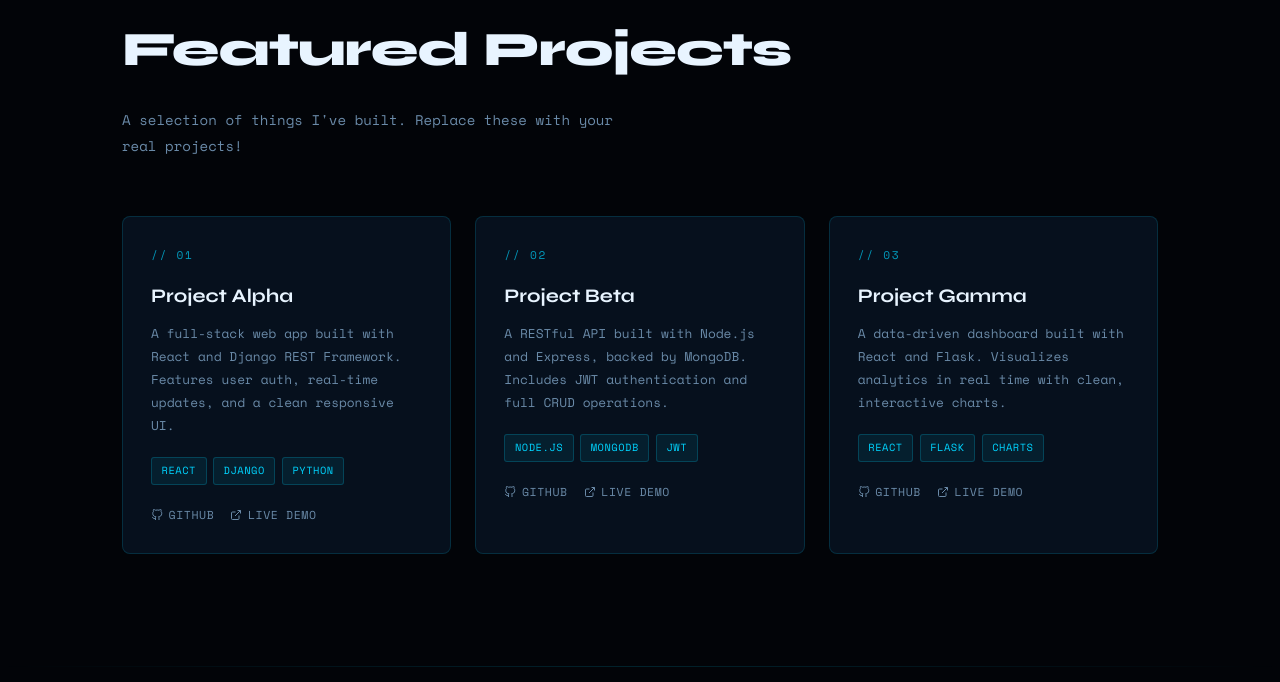
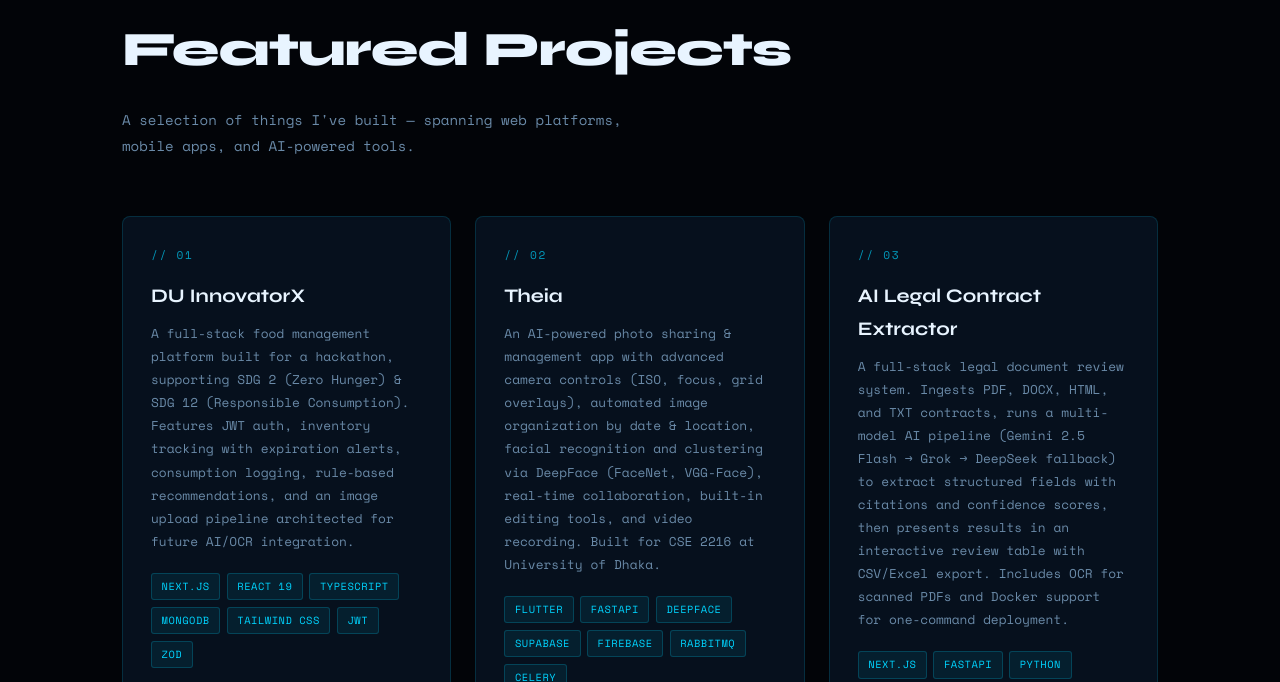
Before and after one commit to point-break-5/point-break-5.github.io, a plain HTML site: page index.html in a window 1280 px wide. Shown: the part 2349-3031 px from the top of the page. Drawn offline with nearby package versions, Linux system fonts and the light colour scheme.

Commit message:
Update project descriptions and links in index.html

```diff
--- a/index.html
+++ b/index.html
@@ -660,69 +660,72 @@
   <section id="projects">
     <div class="section-label">Work</div>
     <h2 class="section-title">Featured Projects</h2>
-    <p class="section-desc">A selection of things I've built. Replace these with your real projects!</p>
+    <p class="section-desc">A selection of things I've built — spanning web platforms, mobile apps, and AI-powered tools.</p>
 
     <div class="projects-grid">
 
       <div class="project-card">
         <div class="project-num">// 01</div>
-        <div class="project-title">Project Alpha</div>
-        <p class="project-desc">A full-stack web app built with React and Django REST Framework. Features user auth, real-time updates, and a clean responsive UI.</p>
+        <div class="project-title">DU InnovatorX</div>
+        <p class="project-desc">A full-stack food management platform built for a hackathon, supporting SDG 2 (Zero Hunger) &amp; SDG 12 (Responsible Consumption). Features JWT auth, inventory tracking with expiration alerts, consumption logging, rule-based recommendations, and an image upload pipeline architected for future AI/OCR integration.</p>
         <div class="project-tags">
-          <span class="tag">React</span>
-          <span class="tag">Django</span>
-          <span class="tag">Python</span>
+          <span class="tag">Next.js</span>
+          <span class="tag">React 19</span>
+          <span class="tag">TypeScript</span>
+          <span class="tag">MongoDB</span>
+          <span class="tag">Tailwind CSS</span>
+          <span class="tag">JWT</span>
+          <span class="tag">Zod</span>
         </div>
         <div class="project-links">
-          <a class="project-link" href="#">
+          <a class="project-link" href="https://github.com/point-break-5/DU_InnovatorX/tree/Frontend" target="_blank">
             <svg viewBox="0 0 24 24"><path d="M9 19c-5 1.5-5-2.5-7-3m14 6v-3.87a3.37 3.37 0 0 0-.94-2.61c3.14-.35 6.44-1.54 6.44-7A5.44 5.44 0 0 0 20 4.77 5.07 5.07 0 0 0 19.91 1S18.73.65 16 2.48a13.38 13.38 0 0 0-7 0C6.27.65 5.09 1 5.09 1A5.07 5.07 0 0 0 5 4.77a5.44 5.44 0 0 0-1.5 3.78c0 5.42 3.3 6.61 6.44 7A3.37 3.37 0 0 0 9 18.13V22"/></svg>
             GitHub
-          </a>
-          <a class="project-link" href="#">
-            <svg viewBox="0 0 24 24"><path d="M18 13v6a2 2 0 0 1-2 2H5a2 2 0 0 1-2-2V8a2 2 0 0 1 2-2h6"/><polyline points="15 3 21 3 21 9"/><line x1="10" y1="14" x2="21" y2="3"/></svg>
-            Live Demo
           </a>
         </div>
       </div>
 
       <div class="project-card">
         <div class="project-num">// 02</div>
-        <div class="project-title">Project Beta</div>
-        <p class="project-desc">A RESTful API built with Node.js and Express, backed by MongoDB. Includes JWT authentication and full CRUD operations.</p>
+        <div class="project-title">Theia</div>
+        <p class="project-desc">An AI-powered photo sharing &amp; management app with advanced camera controls (ISO, focus, grid overlays), automated image organization by date &amp; location, facial recognition and clustering via DeepFace (FaceNet, VGG-Face), real-time collaboration, built-in editing tools, and video recording. Built for CSE 2216 at University of Dhaka.</p>
         <div class="project-tags">
-          <span class="tag">Node.js</span>
-          <span class="tag">MongoDB</span>
-          <span class="tag">JWT</span>
+          <span class="tag">Flutter</span>
+          <span class="tag">FastAPI</span>
+          <span class="tag">DeepFace</span>
+          <span class="tag">Supabase</span>
+          <span class="tag">Firebase</span>
+          <span class="tag">RabbitMQ</span>
+          <span class="tag">Celery</span>
         </div>
         <div class="project-links">
-          <a class="project-link" href="#">
+          <a class="project-link" href="https://github.com/point-break-5/Thiea_app" target="_blank">
             <svg viewBox="0 0 24 24"><path d="M9 19c-5 1.5-5-2.5-7-3m14 6v-3.87a3.37 3.37 0 0 0-.94-2.61c3.14-.35 6.44-1.54 6.44-7A5.44 5.44 0 0 0 20 4.77 5.07 5.07 0 0 0 19.91 1S18.73.65 16 2.48a13.38 13.38 0 0 0-7 0C6.27.65 5.09 1 5.09 1A5.07 5.07 0 0 0 5 4.77a5.44 5.44 0 0 0-1.5 3.78c0 5.42 3.3 6.61 6.44 7A3.37 3.37 0 0 0 9 18.13V22"/></svg>
             GitHub
           </a>
-          <a class="project-link" href="#">
+          <a class="project-link" href="https://youtu.be/cqLra_9JPLM" target="_blank">
             <svg viewBox="0 0 24 24"><path d="M18 13v6a2 2 0 0 1-2 2H5a2 2 0 0 1-2-2V8a2 2 0 0 1 2-2h6"/><polyline points="15 3 21 3 21 9"/><line x1="10" y1="14" x2="21" y2="3"/></svg>
-            Live Demo
+            Demo
           </a>
         </div>
       </div>
 
       <div class="project-card">
         <div class="project-num">// 03</div>
-        <div class="project-title">Project Gamma</div>
-        <p class="project-desc">A data-driven dashboard built with React and Flask. Visualizes analytics in real time with clean, interactive charts.</p>
+        <div class="project-title">AI Legal Contract Extractor</div>
+        <p class="project-desc">A full-stack legal document review system. Ingests PDF, DOCX, HTML, and TXT contracts, runs a multi-model AI pipeline (Gemini 2.5 Flash → Grok → DeepSeek fallback) to extract structured fields with citations and confidence scores, then presents results in an interactive review table with CSV/Excel export. Includes OCR for scanned PDFs and Docker support for one-command deployment.</p>
         <div class="project-tags">
-          <span class="tag">React</span>
-          <span class="tag">Flask</span>
-          <span class="tag">Charts</span>
+          <span class="tag">Next.js</span>
+          <span class="tag">FastAPI</span>
+          <span class="tag">Python</span>
+          <span class="tag">Gemini AI</span>
+          <span class="tag">Docker</span>
+          <span class="tag">TypeScript</span>
         </div>
         <div class="project-links">
-          <a class="project-link" href="#">
+          <a class="project-link" href="https://github.com/point-break-5/AI-Powered-Legal-Contract-Field-Extractor" target="_blank">
             <svg viewBox="0 0 24 24"><path d="M9 19c-5 1.5-5-2.5-7-3m14 6v-3.87a3.37 3.37 0 0 0-.94-2.61c3.14-.35 6.44-1.54 6.44-7A5.44 5.44 0 0 0 20 4.77 5.07 5.07 0 0 0 19.91 1S18.73.65 16 2.48a13.38 13.38 0 0 0-7 0C6.27.65 5.09 1 5.09 1A5.07 5.07 0 0 0 5 4.77a5.44 5.44 0 0 0-1.5 3.78c0 5.42 3.3 6.61 6.44 7A3.37 3.37 0 0 0 9 18.13V22"/></svg>
             GitHub
-          </a>
-          <a class="project-link" href="#">
-            <svg viewBox="0 0 24 24"><path d="M18 13v6a2 2 0 0 1-2 2H5a2 2 0 0 1-2-2V8a2 2 0 0 1 2-2h6"/><polyline points="15 3 21 3 21 9"/><line x1="10" y1="14" x2="21" y2="3"/></svg>
-            Live Demo
           </a>
         </div>
       </div>
@@ -780,9 +783,9 @@
     <h2 class="section-title">Let's Build Something</h2>
     <p class="section-desc">Have a project in mind? Want to collaborate? Or just say hi — my inbox is open.</p>
     <div class="contact-links">
-      <a class="btn btn-primary" href="mailto:your@email.com">Send an Email</a>
+      <a class="btn btn-primary" href="mailto:anirbanroysourov5@gmail.com">Send an Email</a>
       <a class="btn btn-secondary" href="https://github.com/point-break-5" target="_blank">GitHub Profile</a>
-      <a class="btn btn-secondary" href="https://linkedin.com/in/yourprofile" target="_blank">LinkedIn</a>
+      <a class="btn btn-secondary" href="https://www.linkedin.com/in/anirban-roy-sourov-0a2842248/" target="_blank">LinkedIn</a>
     </div>
   </section>
 
```
